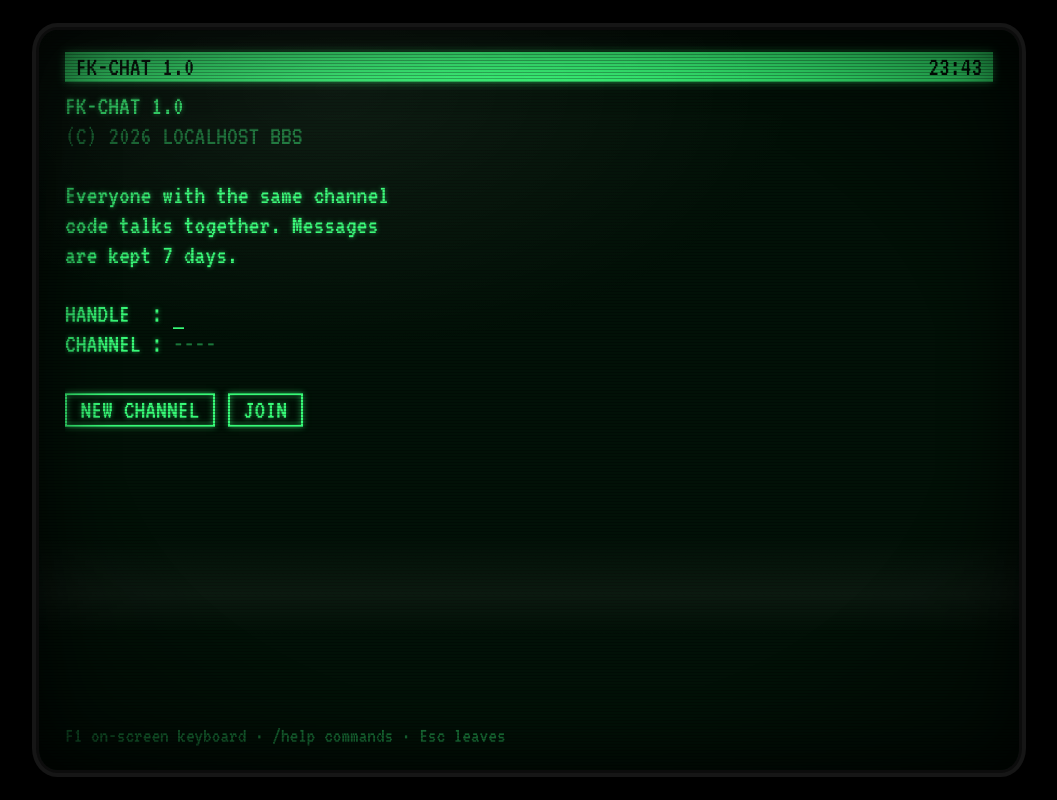
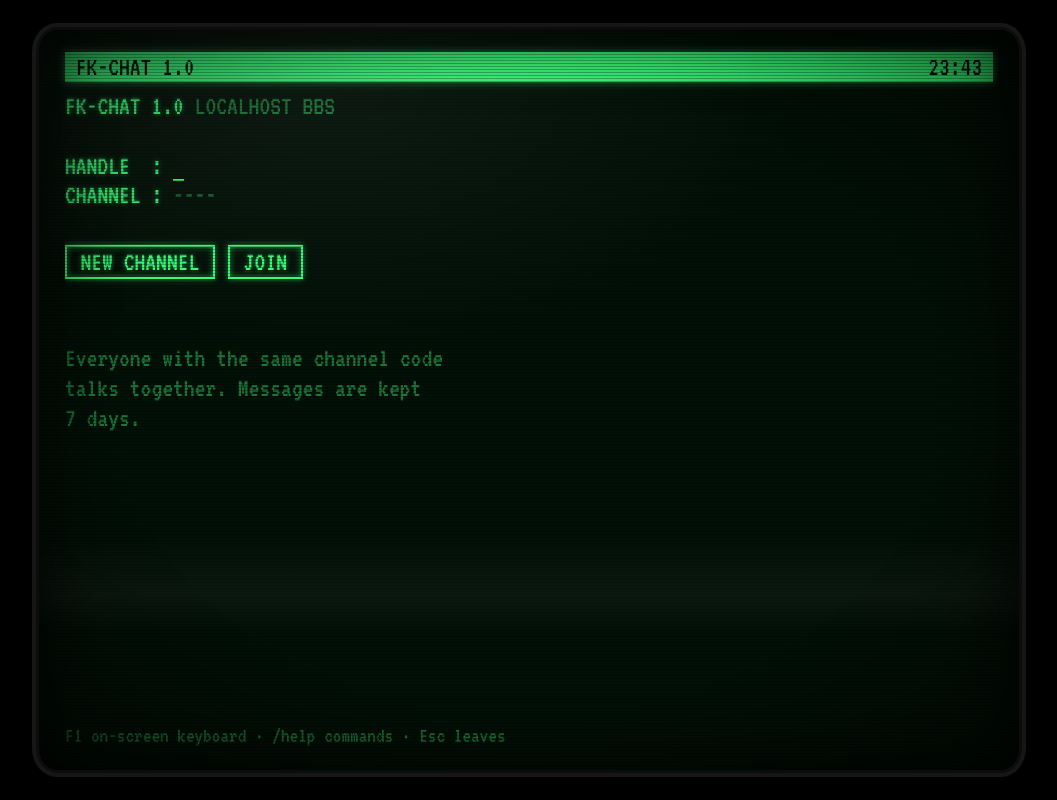
Before and after one commit to FunckyJunky/games, a website: page public/apps/fk-chat/index.html in a window 1280 px wide. Shown: the whole page, without its empty margins (111-1168 px from the left). Drawn offline with Linux system fonts and the light colour scheme.

Commit message:
FK-CHAT: keep the lobby buttons visible on short screens
Co-Authored-By: Claude Opus 5.5 <noreply@anthropic.com>
Claude-Session: https://claude.ai/code/session_01UeX2youau5jnJVwGSC7yJJ

```diff
--- a/public/apps/fk-chat/index.html
+++ b/public/apps/fk-chat/index.html
@@ -60,7 +60,7 @@
   #log .nm { font-weight: normal; }
   #log .t { color: var(--dim); text-shadow: none; }
   #log .act { font-style: normal; }
-  #lobby { position: absolute; inset: 0; overflow: hidden; white-space: pre-wrap; }
+  #lobby { position: absolute; inset: 0; overflow-y: auto; scrollbar-width: none; white-space: pre-wrap; }
   .field { cursor: pointer; }
   .field.on .val { border-bottom: 2px solid var(--fg); }
   .btn {
@@ -249,12 +249,12 @@ function cursorFor(f) { return st.focus === f ? '<span class="cur"> </span>' : '
 function drawLobby() {
   const h = st.handle, c = st.code;
   lobbyEl.innerHTML =
-    'FK-CHAT 1.0\n<span class="dim">(C) 2026 ' + esc(location.host.toUpperCase() || 'ERROR.BLUE') + ' BBS</span>\n\n' +
-    'Everyone with the same channel\ncode talks together. Messages\nare kept 7 days.\n\n' +
+    'FK-CHAT 1.0 <span class="dim">' + esc(location.host.toUpperCase() || 'ERROR.BLUE') + ' BBS</span>\n\n' +
     '<span class="field' + (st.focus === 'handle' ? ' on' : '') + '" data-f="handle">HANDLE  : <span class="val">' + esc(h) + cursorFor('handle') + (h || st.focus === 'handle' ? '' : '<span class="dim">tap to type</span>') + '</span></span>\n' +
     '<span class="field' + (st.focus === 'code' ? ' on' : '') + '" data-f="code">CHANNEL : <span class="val">' + esc(c) + cursorFor('code') + (c || st.focus === 'code' ? '' : '<span class="dim">----</span>') + '</span></span>\n\n' +
-    '<span class="btn" data-a="new">NEW CHANNEL</span><span class="btn" data-a="join">JOIN</span>\n\n' +
-    (st.lobbyMsg ? '<span class="err">' + esc(st.lobbyMsg) + '</span>' : '');
+    '<span class="btn" data-a="new">NEW CHANNEL</span><span class="btn" data-a="join">JOIN</span>\n' +
+    (st.lobbyMsg ? '<span class="err">' + esc(st.lobbyMsg) + '</span>' : '') + '\n\n' +
+    '<span class="dim">Everyone with the same channel code\ntalks together. Messages are kept\n7 days.</span>';
 }
 lobbyEl.addEventListener('pointerdown', e => {
   unlock();
```
